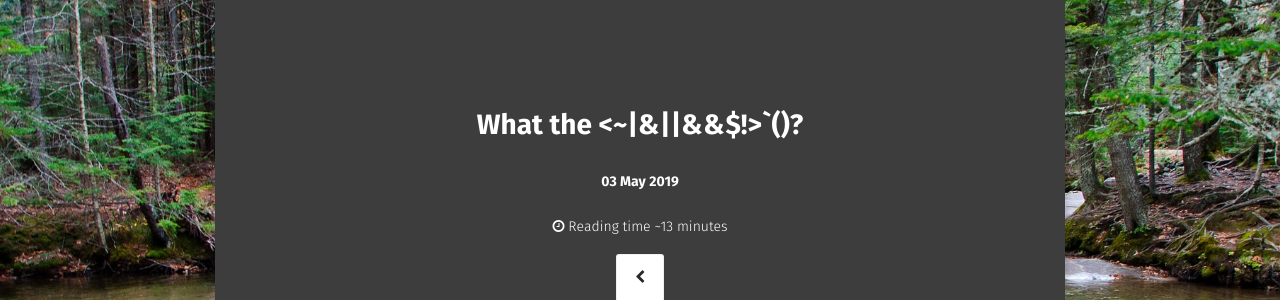
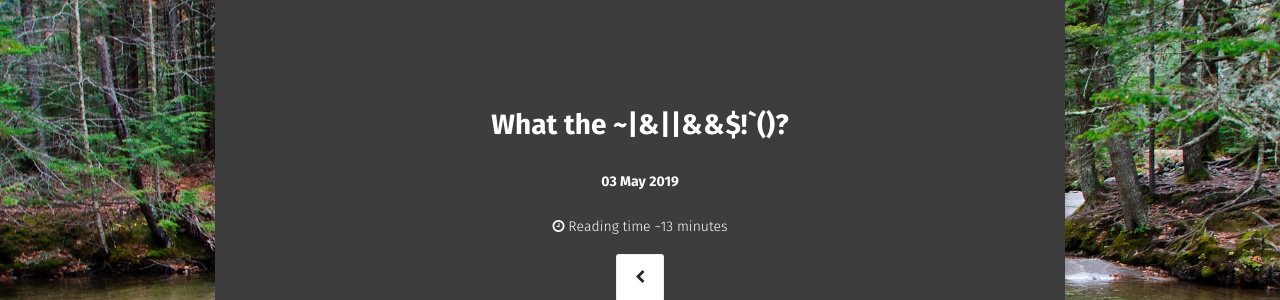
Before and after one commit to walkingriver/walkingriver.github.io, a Jekyll site: the page built from _posts/2019-05-13-what-the-symbols.md, in a window 1280 px wide and 900 px high. Shown: the part 124-424 px from the top of the window. Built offline with Jekyll 4.4.1, drawn with Linux system fonts in a browser that asks for light colours; some web fonts are replaced.

```diff
--- a/_posts/2019-05-13-what-the-symbols.md
+++ b/_posts/2019-05-13-what-the-symbols.md
@@ -1,6 +1,6 @@
 ---
 layout: post
-title: What the <~|&||&&$!>`()?
+title: What the ~|&||&&$!`()?
 date: '2019-05-03T15:15:00.002-04:00'
 author: Michael Callaghan
 tags: terminal,development,shell
```
